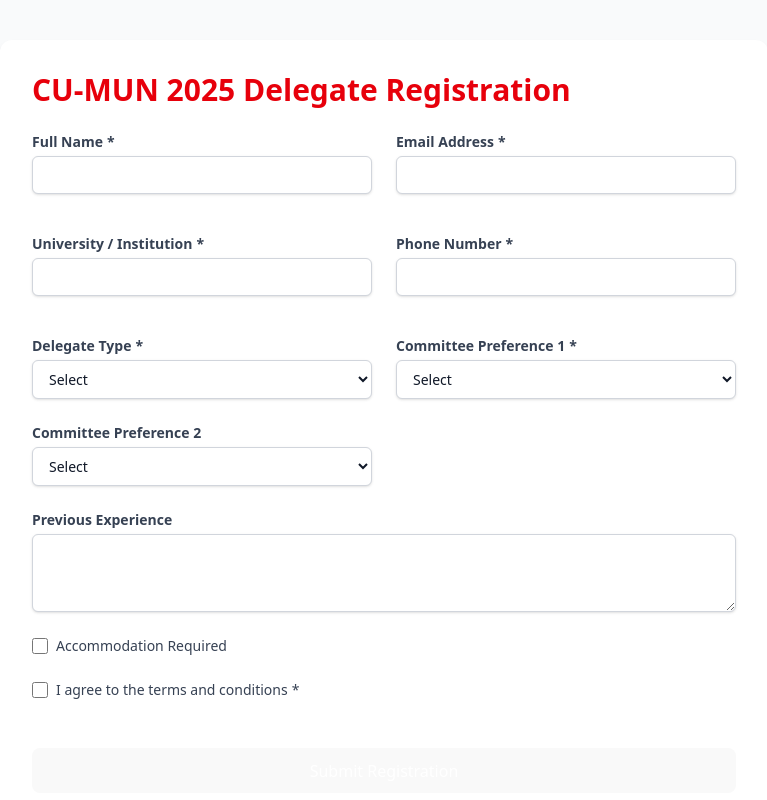
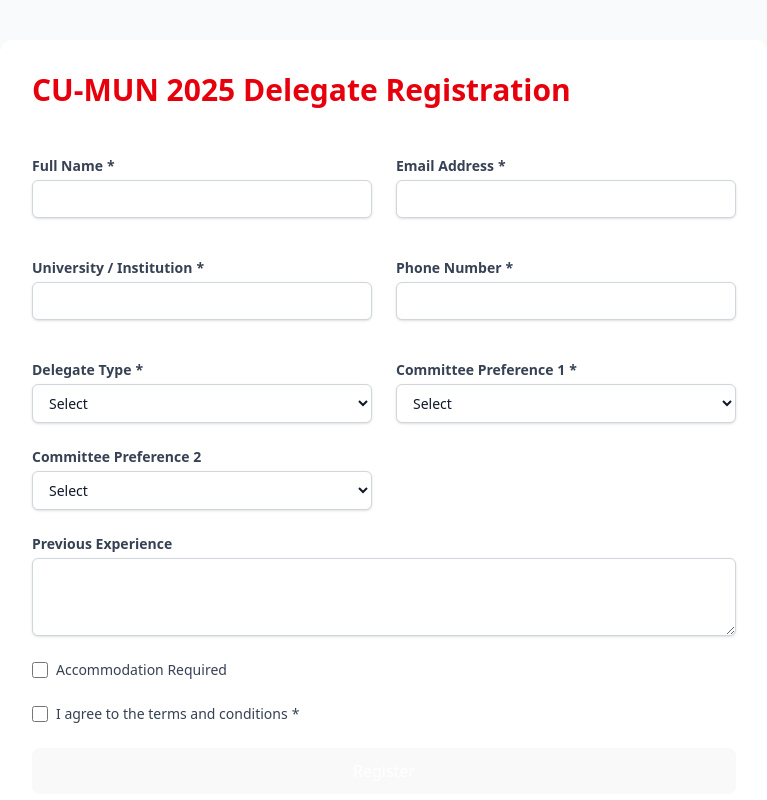
Before and after one commit to sahil-wadhwa/CUMUN, a React (Vite) app in the folder cumun/: page / in a window 1280 px wide. Shown: the part 3200-4000 px from the top of the page, without its empty margins (256-1023 px from the left). Built offline with nearby package versions, Linux system fonts and the light colour scheme.

Commit message:
registration-2

```diff
--- a/cumun/src/components/Registration.jsx
+++ b/cumun/src/components/Registration.jsx
@@ -1,5 +1,23 @@
 import React, { useState } from "react";
-import { motion } from "framer-motion";
+import { motion, AnimatePresence } from "framer-motion";
+
+const Shimmer = () => (
+  <div className="absolute inset-0 rounded-full overflow-hidden pointer-events-none">
+    <div
+      className="w-full h-full bg-gradient-to-r from-transparent via-white/50 to-transparent animate-shimmer"
+      style={{ backgroundSize: "200% 100%" }}
+    />
+    <style>{`
+      @keyframes shimmer {
+        0% { background-position: -200% 0; }
+        100% { background-position: 200% 0; }
+      }
+      .animate-shimmer {
+        animation: shimmer 2s infinite;
+      }
+    `}</style>
+  </div>
+);
 
 const Registration = () => {
   const [formData, setFormData] = useState({
@@ -81,44 +99,23 @@ const Registration = () => {
     </div>
   );
 
-  if (isSubmitted) {
   return (
-      <motion.div
-        className="max-w-md mx-auto mt-10 p-6 text-center bg-crimson-light rounded-lg shadow"
-        initial={{ opacity: 0 }}
-        animate={{ opacity: 1 }}
-      >
-        <div className="text-5xl mb-4 text-crimson">✔️</div>
-        <h2 className="text-2xl font-semibold text-crimson-dark">
-          Thank you for Registering!
-        </h2>
-        <p className="text-crimson-dark mt-2">
-          We have received your submission. Check your email for confirmation.
-        </p>
-        <button
-          className="mt-6 px-6 py-2 bg-crimson hover:bg-crimson-dark text-white rounded-md transition-colors"
-          onClick={() => setIsSubmitted(false)}
-        >
-          Register Another
-        </button>
-      </motion.div>
-    );
-  }
-
-  return (
-    <motion.div
-      className="max-w-3xl mx-auto mt-10 bg-white p-8 rounded-xl shadow-md"
+    <div className="max-w-3xl mx-auto mt-10">
+      <AnimatePresence>
+        {!isSubmitted && (
+          <motion.form
+            key="form"
+            onSubmit={handleSubmit}
+            className="bg-white p-8 rounded-xl shadow-md grid grid-cols-1 md:grid-cols-2 gap-6"
             initial={{ opacity: 0, y: 30 }}
             animate={{ opacity: 1, y: 0 }}
-      transition={{ duration: 0.6, ease: "easeOut" }}
+            exit={{ opacity: 0, y: -30 }}
+            transition={{ duration: 0.5, ease: "easeOut" }}
           >
-      <h2 className="text-3xl font-bold text-red-600 mb-6">
+            <h2 className="text-3xl font-bold text-red-600 col-span-full mb-6">
               CU-MUN 2025 Delegate Registration
             </h2>
-      <form
-        onSubmit={handleSubmit}
-        className="grid grid-cols-1 md:grid-cols-2 gap-6"
-      >
+
             {formField("Full Name", "fullName", "text", true)}
             {formField("Email Address", "email", "email", true)}
             {formField("University / Institution", "university", "text", true)}
@@ -154,7 +151,8 @@ const Registration = () => {
                 htmlFor="committeePreference1"
                 className="block text-sm font-semibold text-gray-700"
               >
-            Committee Preference 1<span className="text-crimson ml-1">*</span>
+                Committee Preference 1
+                <span className="text-crimson ml-1">*</span>
               </label>
               <select
                 name="committeePreference1"
@@ -246,22 +244,56 @@ const Registration = () => {
                 I agree to the terms and conditions
                 <span className="text-crimson ml-1">*</span>
               </label>
+            </div>
             {errors.agreeToTerms && (
-            <p className="text-xs text-crimson mt-1">{errors.agreeToTerms}</p>
+              <p className="text-xs text-crimson md:col-span-2 -mt-3 mb-4">
+                {errors.agreeToTerms}
+              </p>
             )}
-        </div>
 
-        {/* Submit */}
-        <div className="md:col-span-2">
             <button
               type="submit"
-            className="mt-6 w-full bg-red-600 hover:bg-red-700 text-white font-semibold py-2 px-4 rounded-md transition-colors"
+              className="md:col-span-2 bg-crimson text-white py-3 rounded-lg font-bold text-lg hover:bg-red-700 transition-colors"
             >
-            Submit Registration
+              Register
             </button>
+          </motion.form>
+        )}
+
+        {isSubmitted && (
+          <motion.div
+            key="thanks"
+            initial={{ opacity: 0, scale: 0.5 }}
+            animate={{ opacity: 1, scale: 1 }}
+            exit={{ opacity: 0, scale: 0.5 }}
+            transition={{ duration: 0.6, ease: "easeOut" }}
+            className="flex flex-col items-center justify-center p-10 bg-white rounded-xl shadow-md space-y-6"
+          >
+            <div className="relative">
+              <motion.svg
+                xmlns="http://www.w3.org/2000/svg"
+                viewBox="0 0 24 24"
+                fill="none"
+                stroke="#16a34a"
+                strokeWidth="3"
+                strokeLinecap="round"
+                strokeLinejoin="round"
+                className="w-20 h-20"
+                initial={{ pathLength: 0 }}
+                animate={{ pathLength: 1 }}
+                transition={{ duration: 0.8, ease: "easeInOut" }}
+              >
+                <motion.path d="M20 6L9 17l-5-5" />
+              </motion.svg>
+              <Shimmer />
             </div>
-      </form>
+            <h3 className="text-2xl font-semibold text-green-700">
+              Thanks for registration!
+            </h3>
           </motion.div>
+        )}
+      </AnimatePresence>
+    </div>
   );
 };
 
```
Lines whose indentation alone changed are shown as unchanged.
